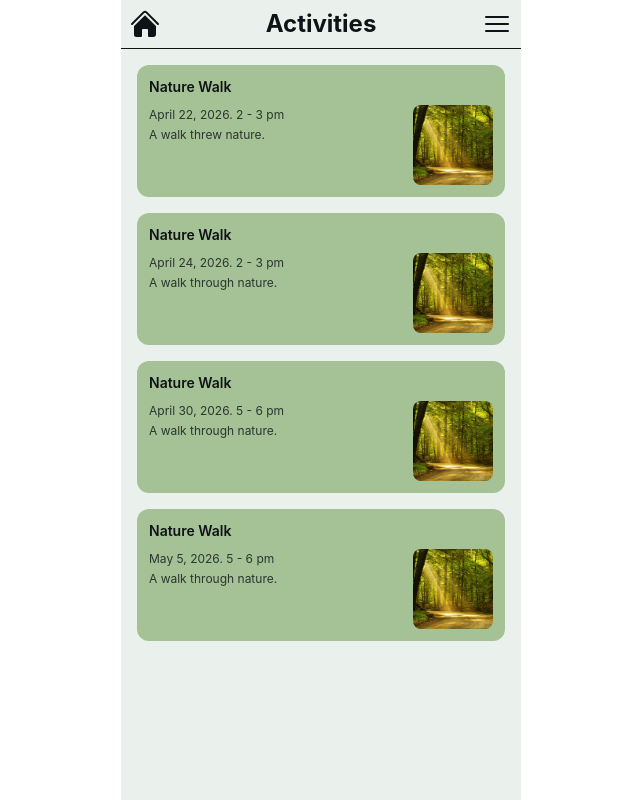
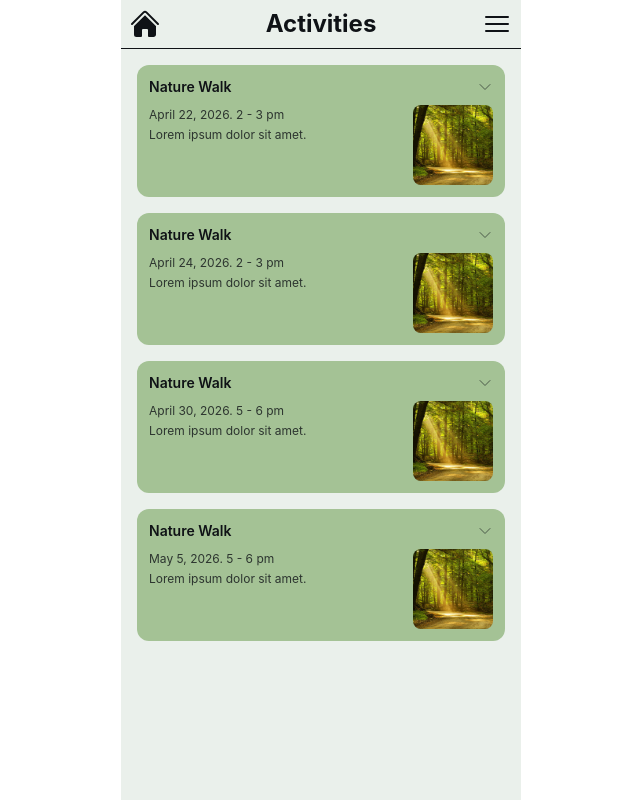
Before and after one commit to faas-bsu-26/GroupOne_ProjectTwo, a React (Vite) app: page /activities in a window 1280 px wide. Shown: the whole page, without its empty margins (319-959 px from the left). Built offline with nearby package versions, Linux system fonts and the light colour scheme.

Commit message:
Shows additional details of activities when clicked

```diff
--- a/src/components/ActivityRow.jsx
+++ b/src/components/ActivityRow.jsx
@@ -1,21 +1,27 @@
+import { useState } from "react";
+import { ChevronDownIcon, ChevronUpIcon, MapPinIcon, UserIcon, ClipboardDocumentListIcon } from "@heroicons/react/24/outline";
 
-export default function ActivityRow({ name, date, info, image }) {
+export default function ActivityRow({ name, date, info, image, location, organizer, meetingPoint, details, spotsLeft }) {
+    const [expanded, setExpanded] = useState(false);
+
     return (
-        <div className="bg-home-card-light dark:bg-home-card-dark rounded-xl p-3 flex flex-col gap-2">
-
+        <div
+            className="bg-home-card-light dark:bg-home-card-dark rounded-xl p-3 flex flex-col gap-2 cursor-pointer hover:brightness-95 dark:hover:brightness-110 transition-all"
+            onClick={() => setExpanded(!expanded)}
+        >
             <div className="flex items-center justify-between">
-                <div className="flex items-center gap-2">
-                    <span className="font-semibold text-text-light dark:text-text-dark text-sm">{name}</span>
-                </div>
+                <span className="font-semibold text-text-light dark:text-text-dark text-sm">{name}</span>
+                {expanded
+                    ? <ChevronUpIcon className="w-4 h-4 text-text-light dark:text-text-dark opacity-60 flex-shrink-0" />
+                    : <ChevronDownIcon className="w-4 h-4 text-text-light dark:text-text-dark opacity-60 flex-shrink-0" />
+                }
             </div>
 
             <div className="flex gap-3">
-
                 <div className="flex-1 text-xs text-text-light dark:text-text-dark opacity-80 leading-relaxed">
                     <div>{date}</div>
                     <div>{info}</div>
                 </div>
-
                 <div className="w-20 h-20 rounded-lg bg-secondary-background-light dark:bg-secondary-background-dark flex-shrink-0 overflow-hidden">
                     {image
                         ? <img src={image} alt="activity" className="w-full h-full object-cover" />
@@ -23,6 +29,51 @@ export default function ActivityRow({ name, date, info, image }) {
                     }
                 </div>
             </div>
+
+            {expanded && (
+                <div className="flex flex-col gap-2 pt-2 border-t border-text-light dark:border-text-dark border-opacity-20">
+
+                    {meetingPoint && (
+                        <div className="flex items-start gap-2 text-xs text-text-light dark:text-text-dark">
+                            <MapPinIcon className="w-4 h-4 flex-shrink-0 opacity-70 mt-0.5" />
+                            <div>
+                                <span className="font-semibold">Meeting Point: </span>
+                                <span className="opacity-80">{meetingPoint}</span>
+                            </div>
+                        </div>
+                    )}
+
+                    {organizer && (
+                        <div className="flex items-start gap-2 text-xs text-text-light dark:text-text-dark">
+                            <UserIcon className="w-4 h-4 flex-shrink-0 opacity-70 mt-0.5" />
+                            <div>
+                                <span className="font-semibold">Organizer: </span>
+                                <span className="opacity-80">{organizer}</span>
+                            </div>
+                        </div>
+                    )}
+
+                    {details && (
+                        <div className="flex items-start gap-2 text-xs text-text-light dark:text-text-dark">
+                            <ClipboardDocumentListIcon className="w-4 h-4 flex-shrink-0 opacity-70 mt-0.5" />
+                            <span className="opacity-80 leading-relaxed">{details}</span>
+                        </div>
+                    )}
+
+                    {spotsLeft !== undefined && (
+                        <div className="text-xs text-text-light dark:text-text-dark opacity-70">
+                            <span className="font-semibold">{spotsLeft}</span> spots remaining
+                        </div>
+                    )}
+
+                    <button
+                        onClick={e => e.stopPropagation()}
+                        className="mt-1 w-full py-1.5 rounded-full text-xs font-semibold bg-text-light dark:bg-text-dark text-background-light dark:text-background-dark hover:opacity-80 transition-opacity"
+                    >
+                        RSVP
+                    </button>
+                </div>
+            )}
         </div>
     );
 }
--- a/src/pages/Activities.jsx
+++ b/src/pages/Activities.jsx
@@ -1,6 +1,5 @@
 import Title from "../components/Title";
 import ActivityRow from "../components/ActivityRow";
-
 
 export default function Activities() {
     return (
@@ -12,34 +11,48 @@ export default function Activities() {
                 <ActivityRow
                     name="Nature Walk"
                     date="April 22, 2026. 2 - 3 pm"
-                info="A walk threw nature."
+                    info="Lorem ipsum dolor sit amet."
                     image="NatureWalk.jpg"
-
+                    meetingPoint="Lorem ipsum dolor sit amet, consectetur adipiscing elit."
+                    organizer="Lorem ipsum dolor sit."
+                    details="Lorem ipsum dolor sit amet, consectetur adipiscing elit, sed do eiusmod tempor incididunt ut labore et dolore magna aliqua."
+                    spotsLeft={8}
                 />
 
                 <ActivityRow
                     name="Nature Walk"
                     date="April 24, 2026. 2 - 3 pm"
-                info="A walk through nature."
+                    info="Lorem ipsum dolor sit amet."
                     image="NatureWalk.jpg"
+                    meetingPoint="Lorem ipsum dolor sit amet, consectetur adipiscing elit."
+                    organizer="Lorem ipsum dolor sit."
+                    details="Lorem ipsum dolor sit amet, consectetur adipiscing elit, sed do eiusmod tempor incididunt ut labore et dolore magna aliqua."
+                    spotsLeft={8}
                 />
 
                 <ActivityRow
                     name="Nature Walk"
                     date="April 30, 2026. 5 - 6 pm"
-                info="A walk through nature."
+                    info="Lorem ipsum dolor sit amet."
                     image="NatureWalk.jpg"
+                    meetingPoint="Lorem ipsum dolor sit amet, consectetur adipiscing elit."
+                    organizer="Lorem ipsum dolor sit."
+                    details="Lorem ipsum dolor sit amet, consectetur adipiscing elit, sed do eiusmod tempor incididunt ut labore et dolore magna aliqua."
+                    spotsLeft={8}
                 />
 
                 <ActivityRow
                     name="Nature Walk"
                     date="May 5, 2026. 5 - 6 pm"
-                info="A walk through nature."
+                    info="Lorem ipsum dolor sit amet."
                     image="NatureWalk.jpg"
+                    meetingPoint="Lorem ipsum dolor sit amet, consectetur adipiscing elit."
+                    organizer="Lorem ipsum dolor sit."
+                    details="Lorem ipsum dolor sit amet, consectetur adipiscing elit, sed do eiusmod tempor incididunt ut labore et dolore magna aliqua."
+                    spotsLeft={8}
                 />
+
             </div>
         </div>
-
-
     );
 }
```
Lines whose indentation alone changed are shown as unchanged.
